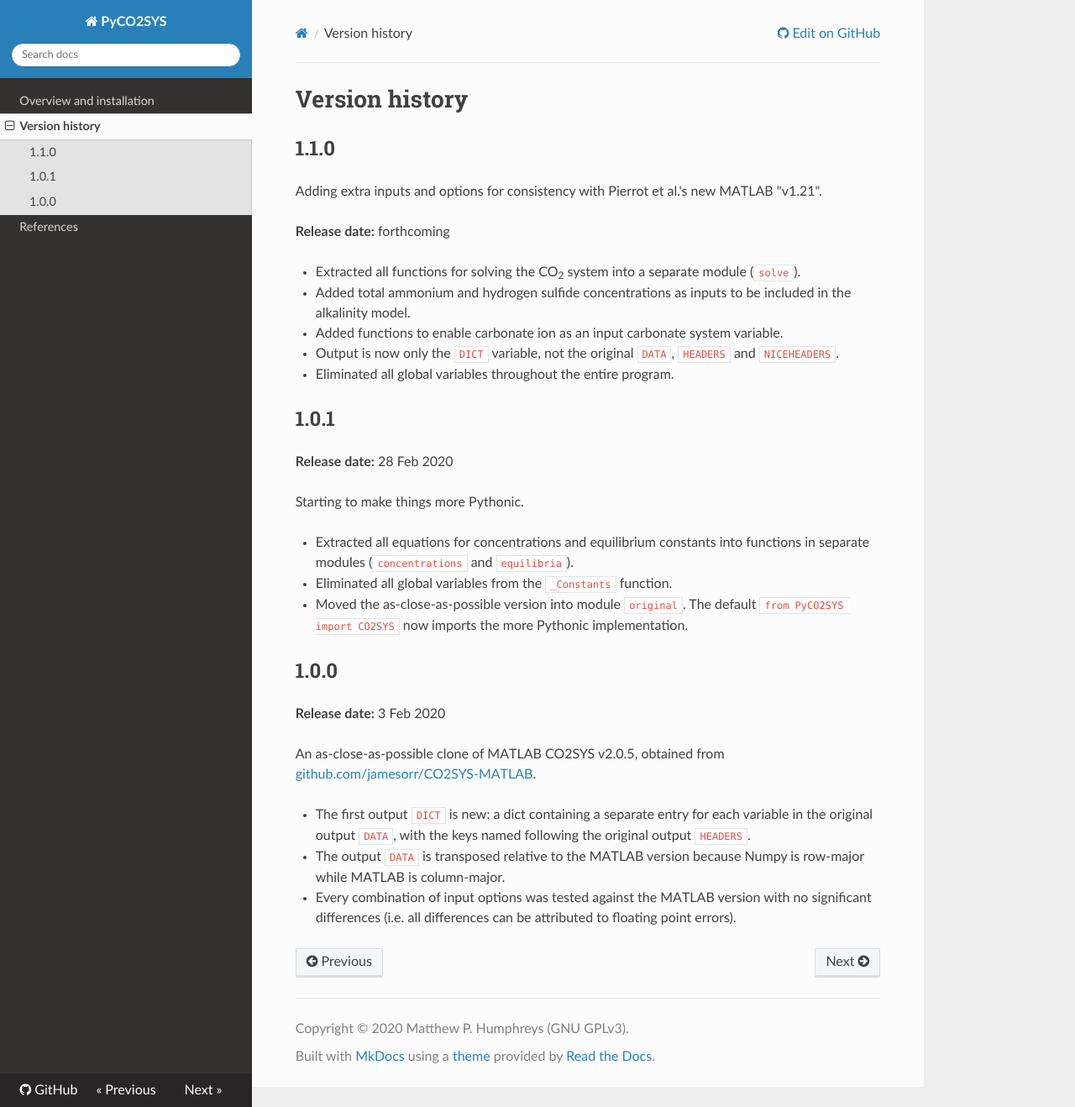
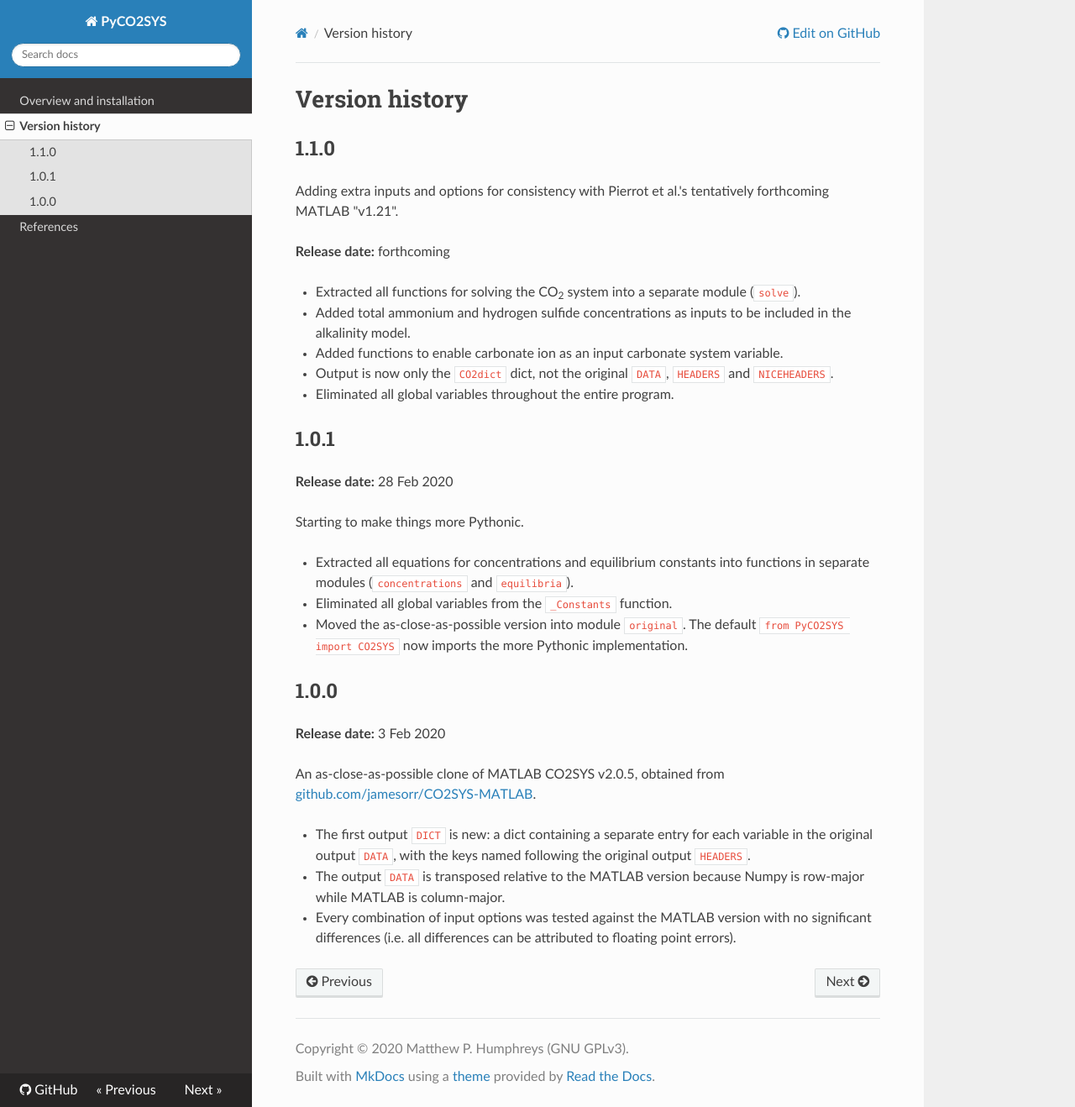
Before and after one commit to mvdh7/PyCO2SYS, an MkDocs documentation site: the page built from docs/versions.md, in a window 1280 px wide and 1318 px high. Shown: the whole window at 84% size. Built offline with MkDocs 1.6.1, drawn with Linux system fonts in a browser that asks for light colours; nearby versions of some CDN libraries.

```diff
--- a/docs/versions.md
+++ b/docs/versions.md
@@ -2,14 +2,14 @@
 
 ## 1.1.0
 
-Adding extra inputs and options for consistency with Pierrot et al.'s new MATLAB "v1.21".
+Adding extra inputs and options for consistency with Pierrot et al.'s tentatively forthcoming MATLAB "v1.21".
 
 **Release date:** forthcoming
 
   * Extracted all functions for solving the CO<sub>2</sub> system into a separate module (`solve`).
   * Added total ammonium and hydrogen sulfide concentrations as inputs to be included in the alkalinity model.
   * Added functions to enable carbonate ion as an input carbonate system variable.
-  * Output is now only the `DICT` variable, not the original `DATA`, `HEADERS` and `NICEHEADERS`.
+  * Output is now only the `CO2dict` dict, not the original `DATA`, `HEADERS` and `NICEHEADERS`.
   * Eliminated all global variables throughout the entire program.
 
 ## 1.0.1
```
Also changed, not shown: docs/index.md (+2 -0 lines), docs/refs.md (+2 -0 lines).
